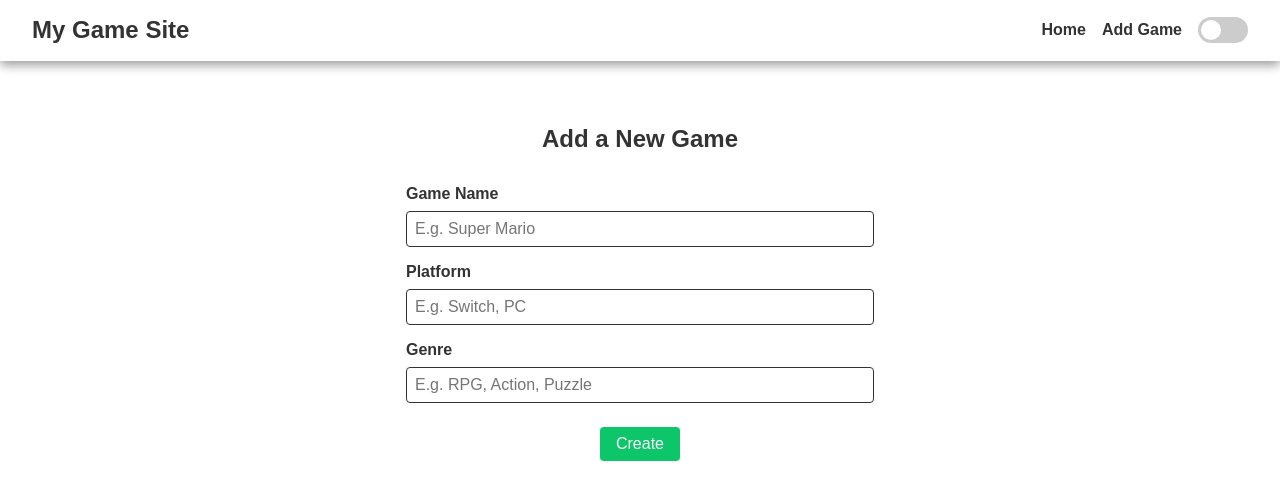
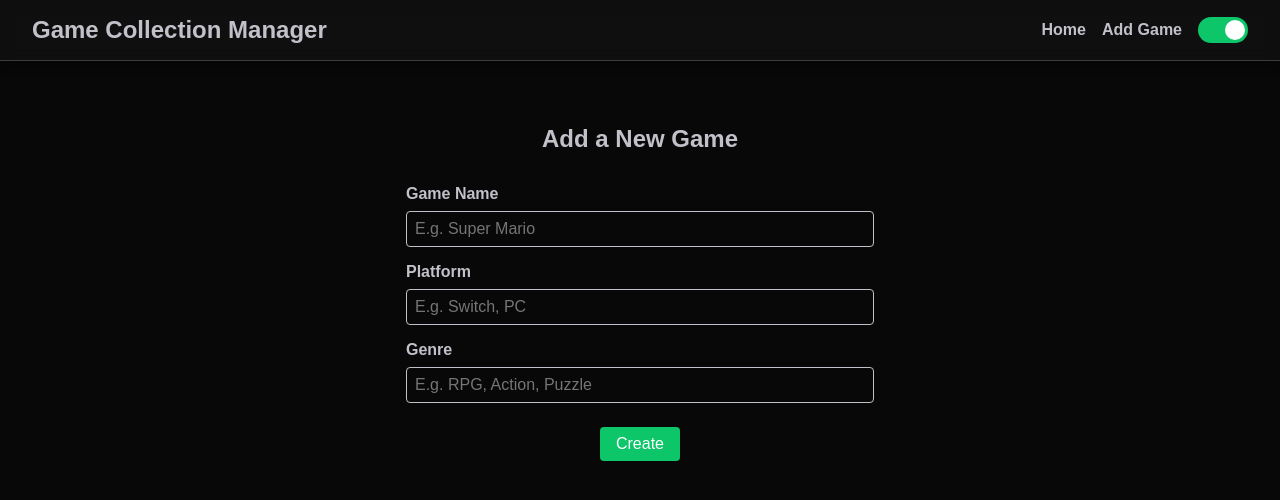
Before and after one commit to saraccmululo/Game-Manager-App, a React (Vite) app in the folder client/: page /create in a window 1280 px wide. Shown: the top 500 px of the page. Built offline with nearby package versions, Linux system fonts and the light colour scheme.

Commit message:
Changed default state to dark mode

```diff
--- a/client/src/components/NavBar.jsx
+++ b/client/src/components/NavBar.jsx
@@ -7,7 +7,7 @@ const NavBar = () => {
 
   return (
     <div className="navbar">
-      <div className="navbar-title">My Game Site</div>
+      <div className="navbar-title">Game Collection Manager</div>
       <div className="navbar-links">
         <Link to="/">Home</Link>
         <Link to="/create">Add Game</Link>
@@ -18,7 +18,7 @@ const NavBar = () => {
             type="checkbox"
             onChange={toggleTheme}
             checked={isDarkMode}
-            aria-label="toggle Theme between light and dark mode"
+            aria-label="toggle theme between light and dark mode"
           />
           <span className="slider round"></span>
         </label>
--- a/client/src/store/useThemeStore.js
+++ b/client/src/store/useThemeStore.js
@@ -4,7 +4,7 @@ import {persist} from "zustand/middleware"
 export const useThemeStore = create(
   persist(
     (set) => ({
-      theme: "light", //"dark"
+      theme: "dark", //"light"
       toggleTheme: ()=>set((state)=> ({theme: state.theme==="light"? "dark": "light"})),
     })),
   {
```
Also changed, not shown: 1 other file (tests, documents, lock files or other folders).
